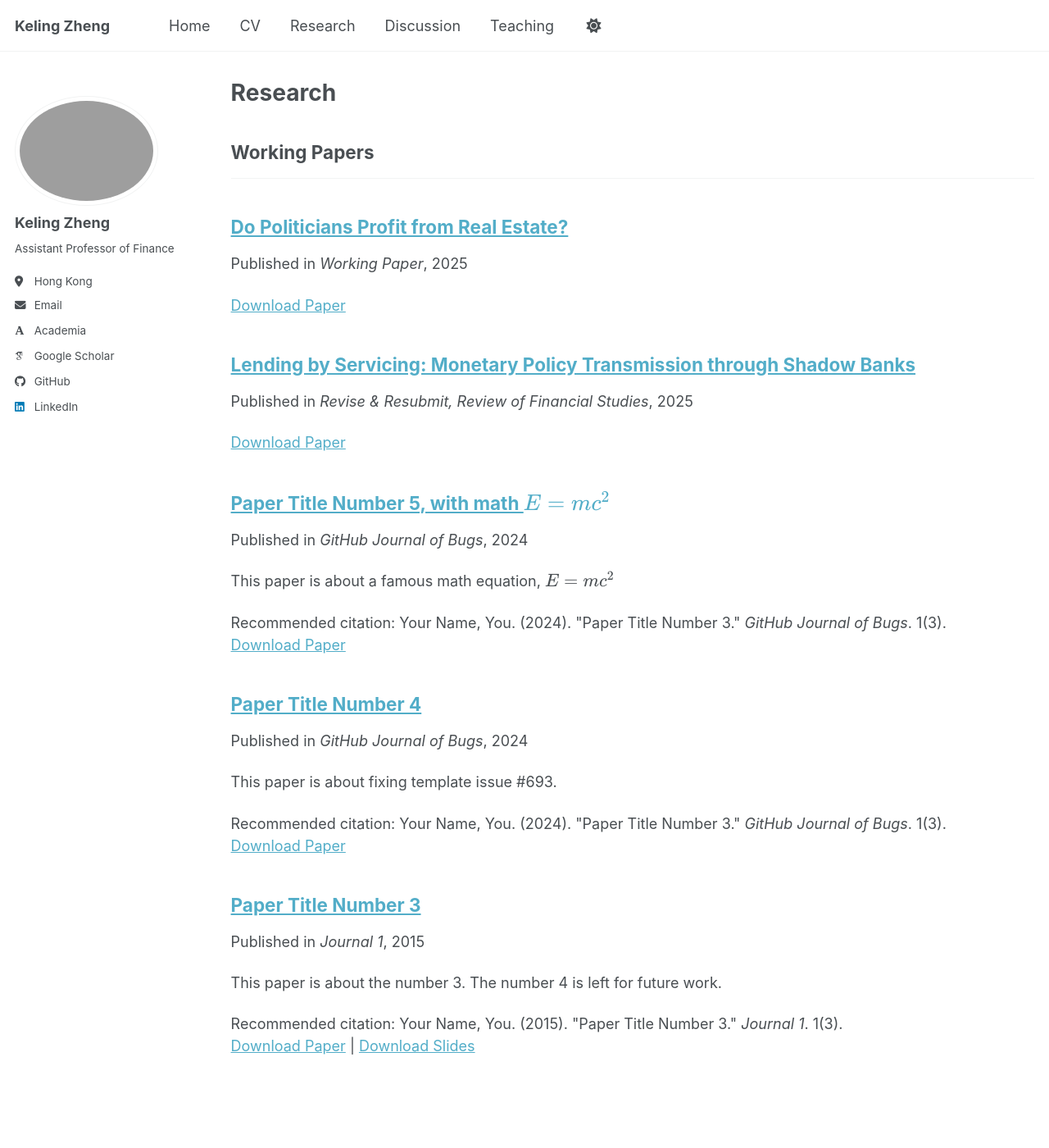
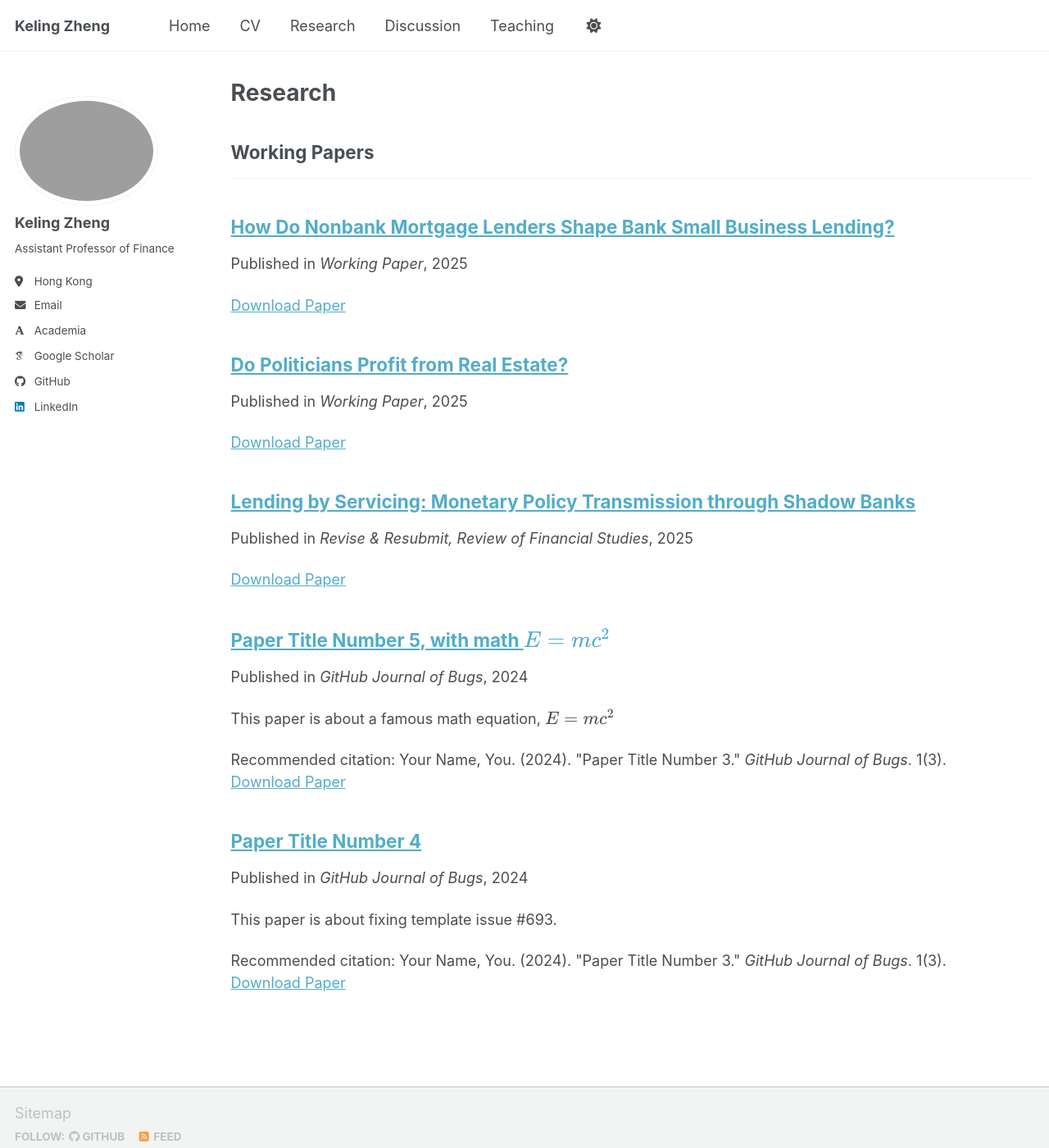
Before and after one commit to Keling-Zheng/Keling-Zheng.github.io, a Jekyll site: the page built from _pages/publications.html, in a window 1280 px wide and 1400 px high. Shown: the whole window at 82% size. Built offline with Jekyll 4.4.1, drawn with Linux system fonts in a browser that asks for light colours; some web fonts are replaced; a script bundle is joined from its source files by our own code; library files that are not in the unit come from our copies.

Commit message:
Update 2015-10-01-paper-title-number-3.md

```diff
--- a/_publications/2015-10-01-paper-title-number-3.md
+++ b/_publications/2015-10-01-paper-title-number-3.md
@@ -1,14 +1,9 @@
 ---
-title: "Paper Title Number 3"
+title: "How Do Nonbank Mortgage Lenders Shape Bank Small Business Lending?"
 collection: publications
 category: conferences
-permalink: /publication/2015-10-01-paper-title-number-3
-excerpt: 'This paper is about the number 3. The number 4 is left for future work.'
-date: 2015-10-01
-venue: 'Journal 1'
-slidesurl: 'https://academicpages.github.io/files/slides3.pdf'
-paperurl: 'https://academicpages.github.io/files/paper3.pdf'
-citation: 'Your Name, You. (2015). &quot;Paper Title Number 3.&quot; <i>Journal 1</i>. 1(3).'
+permalink: /files/sbl.pdf
+date: 2025-09-20
+venue: 'Working Paper'
+paperurl: 'https://academicpages.github.io/files/sbl.pdf'
 ---
-
-The contents above will be part of a list of publications, if the user clicks the link for the publication than the contents of section will be rendered as a full page, allowing you to provide more information about the paper for the reader. When publications are displayed as a single page, the contents of the above "citation" field will automatically be included below this section in a smaller font.
```
